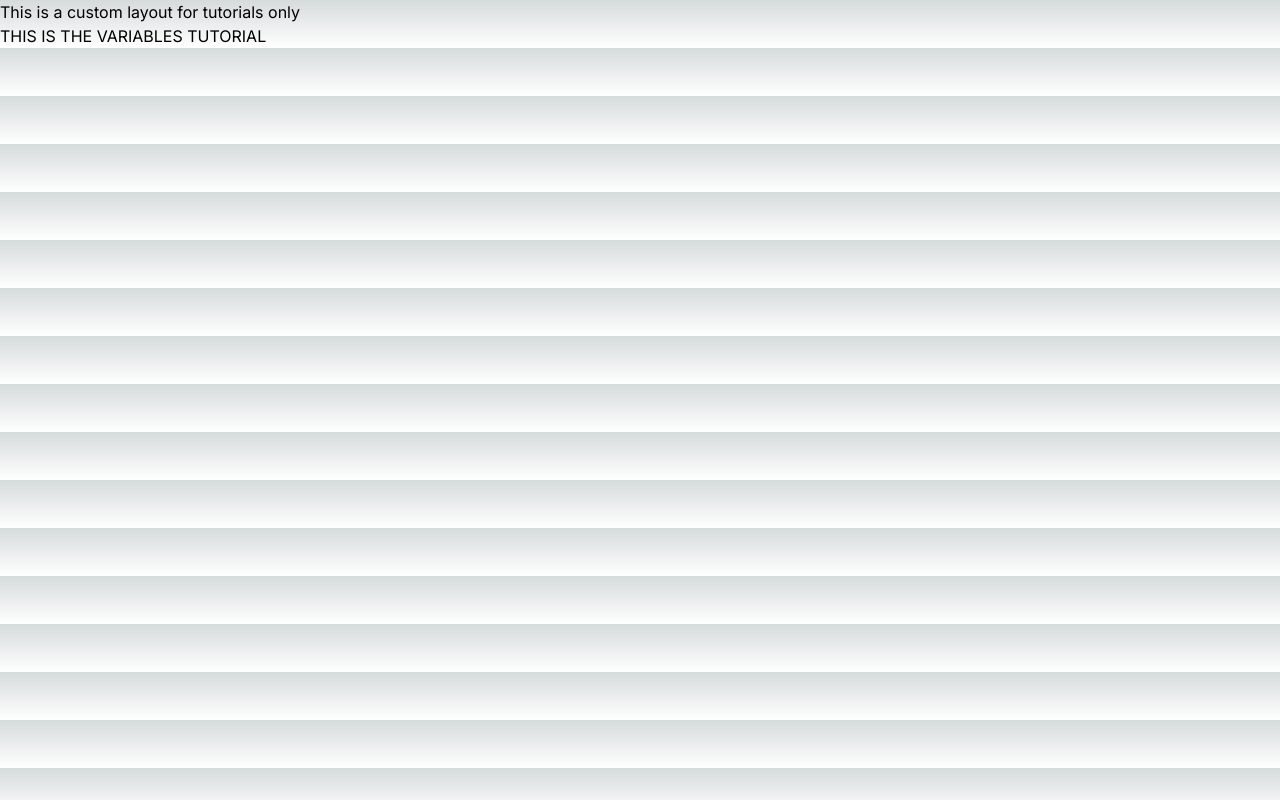
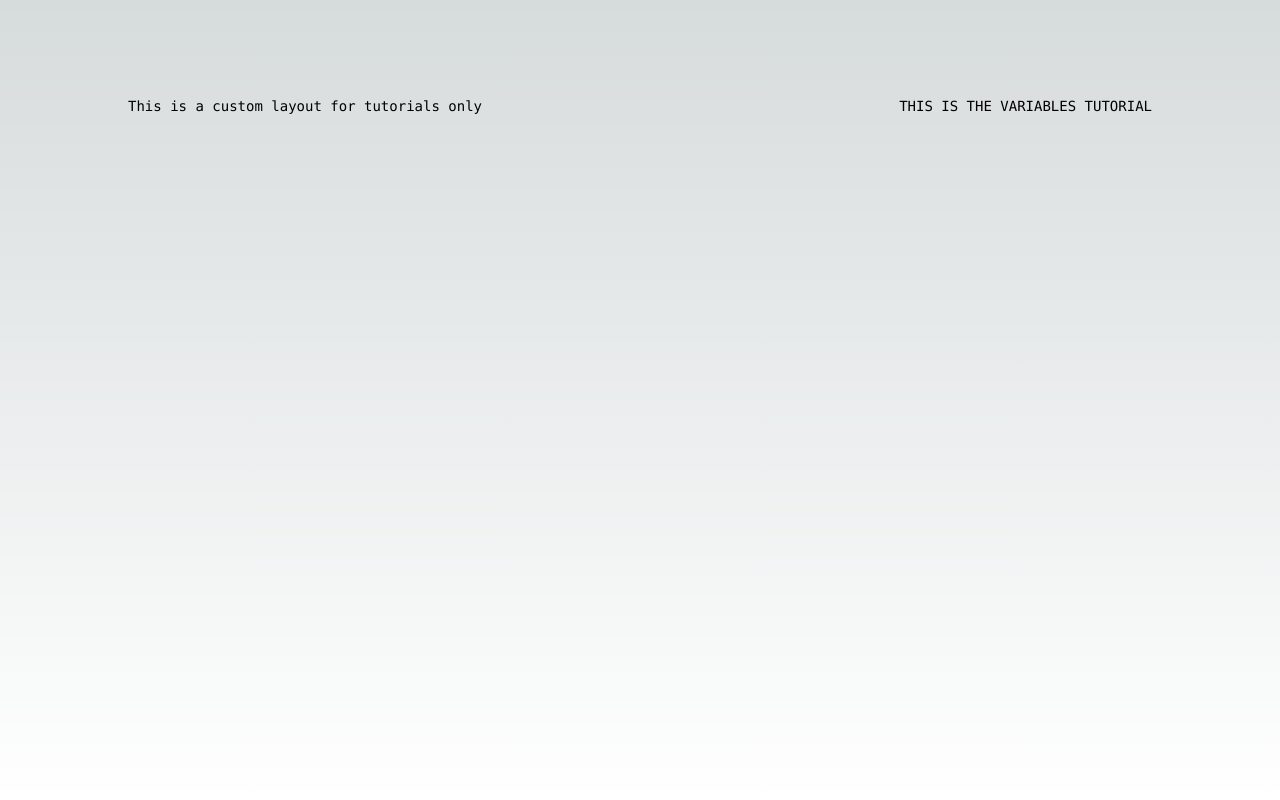
Before and after one commit to thompson-zak/LearnToCode---Old, a Next.js app in the folder learntocode/: page /tutorials/variables in a window 1280 px wide. Built offline with nearby package versions, Linux system fonts and the light colour scheme.

Commit message:
Fix tutorials layout repeating issue. Update homepage hrefs.

```diff
--- a/learntocode/app/page.tsx
+++ b/learntocode/app/page.tsx
@@ -57,7 +57,7 @@
         </Link>
 
         <a
-          href="https://nextjs.org/learn?utm_source=create-next-app&utm_medium=appdir-template-tw&utm_campaign=create-next-app"
+          href="/tutorials/data"
           className="group rounded-lg border border-transparent px-5 py-4 transition-colors hover:border-gray-300 hover:bg-gray-100 hover:dark:border-neutral-700 hover:dark:bg-neutral-800/30"
         >
           <h2 className={`mb-3 text-2xl font-semibold`}>
@@ -72,10 +72,8 @@
         </a>
 
         <a
-          href="https://vercel.com/templates?framework=next.js&utm_source=create-next-app&utm_medium=appdir-template&utm_campaign=create-next-app"
+          href="/tutorials/conditionals"
           className="group rounded-lg border border-transparent px-5 py-4 transition-colors hover:border-gray-300 hover:bg-gray-100 hover:dark:border-neutral-700 hover:dark:bg-neutral-800/30"
-          target="_blank"
-          rel="noopener noreferrer"
         >
           <h2 className={`mb-3 text-2xl font-semibold`}>
             Conditionals{' '}
@@ -89,10 +87,8 @@
         </a>
 
         <a
-          href="https://vercel.com/new?utm_source=create-next-app&utm_medium=appdir-template&utm_campaign=create-next-app"
+          href="/tutorials/oop"
           className="group rounded-lg border border-transparent px-5 py-4 transition-colors hover:border-gray-300 hover:bg-gray-100 hover:dark:border-neutral-700 hover:dark:bg-neutral-800/30"
-          target="_blank"
-          rel="noopener noreferrer"
         >
           <h2 className={`mb-3 text-2xl font-semibold`}>
             OOP{' '}
--- a/learntocode/app/tutorials/layout.tsx
+++ b/learntocode/app/tutorials/layout.tsx
@@ -4,9 +4,11 @@
   children: React.ReactNode
 }) {
   return (
-    <div>
-        <p>This is a custom layout for tutorials only</p>
-        {children}
-    </div>
+    <main className="flex min-h-screen flex-col items-center justify-between p-24">
+        <div className="z-10 max-w-5xl w-full items-center justify-between font-mono text-sm lg:flex">
+            <p>This is a custom layout for tutorials only</p>
+            {children}
+        </div>
+    </main>
   )
 }
```
